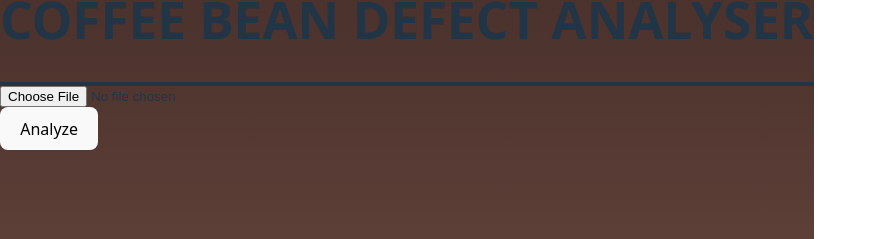
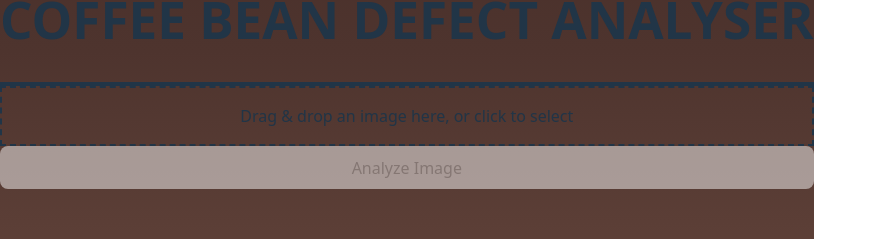
Before and after one commit to aditiprasadrao/Coffee-bean-defect-detection, a React (Vite) app in the folder frontend/: page / in a window 1280 px wide. Shown: the part 349-588 px from the top of the page, without its empty margins (0-877 px from the left). Built offline with nearby package versions, Linux system fonts and the light colour scheme.

Commit message:
update image uploader

```diff
--- a/frontend/src/components/ImageUploader.jsx
+++ b/frontend/src/components/ImageUploader.jsx
@@ -1,60 +1,83 @@
-import React, { useState } from 'react'
-import axios from 'axios'
+import React, { useState } from 'react';
+import axios from 'axios';
+import DragDropUpload from "./DragAndDropUpload";
+
 
 function ImageUploader() {
-  const [file, setFile] = useState(null)
-  const [result, setResult] = useState(null)
-  const [loading, setLoading] = useState(false)
+  const [file, setFile] = useState(null);
+  const [preview, setPreview] = useState(null);
+  const [loading, setLoading] = useState(false);
+  const [result, setResult] = useState(null);
+
+  const handleFileSelect = (selectedFile) => {
+    setFile(selectedFile);
+    setPreview(URL.createObjectURL(selectedFile));
+    setResult(null); // Reset previous result if new file is selected
+  };
 
   const handleUpload = async () => {
-    if (!file) return
-    const formData = new FormData()
-    formData.append('file', file)
-    setLoading(true)
+    if (!file) return;
+    const formData = new FormData();
+    formData.append('file', file);
+    setLoading(true);
 
     try {
-      const response = await axios.post('http://127.0.0.1:8000/upload/', formData)
-      setResult(response.data)
-    } catch (err) {
-      console.error(err)
+      const response = await axios.post('http://127.0.0.1:8000/predict', formData);
+      setResult(response.data);
+    } catch (error) {
+      console.error('Upload error:', error);
+    } finally {
+      setLoading(false);
     }
-    setLoading(false)
-  }
+  };
 
   return (
-    <div>
-      <input
-        type="file"
-        accept="image/*"
-        className="block w-full text-sm text-gray-700 mb-4"
-        onChange={(e) => setFile(e.target.files[0])}
-      />
+    <div className="space-y-6">
+      {/* Drag & Drop Section */}
+      <section>
+        <DragDropUpload onFileSelect={handleFileSelect} />
+      </section>
+
+      {/* Preview */}
+      {preview && (
+        <img
+          src={preview}
+          alt="Preview"
+          className="w-full max-h-60 object-contain border rounded transition-transform duration-300 hover:scale-105"
+        />
+      )}
+
+      {/* Upload Button */}
       <button
-        className="bg-amber-500 text-white px-4 py-2 rounded hover:bg-amber-600"
+        className={`w-full bg-amber-600 text-white text-lg px-6 py-3 rounded-lg transition-transform duration-300 ${
+          file ? 'hover:bg-amber-700 hover:scale-105' : 'opacity-50 cursor-not-allowed'
+        }`}
         onClick={handleUpload}
+        disabled={!file || loading}
       >
-        Analyze
+        {loading ? 'Analyzing...' : 'Analyze Image'}
       </button>
 
-      {loading && <p className="mt-4 text-sm text-gray-600">Processing...</p>}
-
+      {/* Result */}
       {result && (
-        <div className="mt-6 text-left">
-          <h3 className="text-lg font-semibold">Prediction:</h3>
-          <ul className="mt-2 text-sm text-gray-800">
-            {Object.entries(result.class_counts).map(([cls, count]) => (
-              <li key={cls}>{cls}: {count}</li>
+        <div className="mt-6 text-left w-full">
+          <h3 className="text-lg font-semibold text-amber-800 mb-2">Prediction:</h3>
+          <ul className="text-sm text-gray-800 list-disc list-inside">
+            {Object.entries(result.counts).map(([cls, count]) => (
+              <li key={cls}>
+                <strong>{cls}</strong>: {count}
+              </li>
             ))}
           </ul>
           <img
             src={`http://127.0.0.1:8000/${result.annotated_image_path}`}
             alt="Prediction"
-            className="mt-4 w-full border rounded"
+            className="mt-4 w-full border rounded transition-transform duration-300 hover:scale-105"
           />
         </div>
       )}
     </div>
-  )
+  );
 }
 
-export default ImageUploader
+export default ImageUploader;
```
